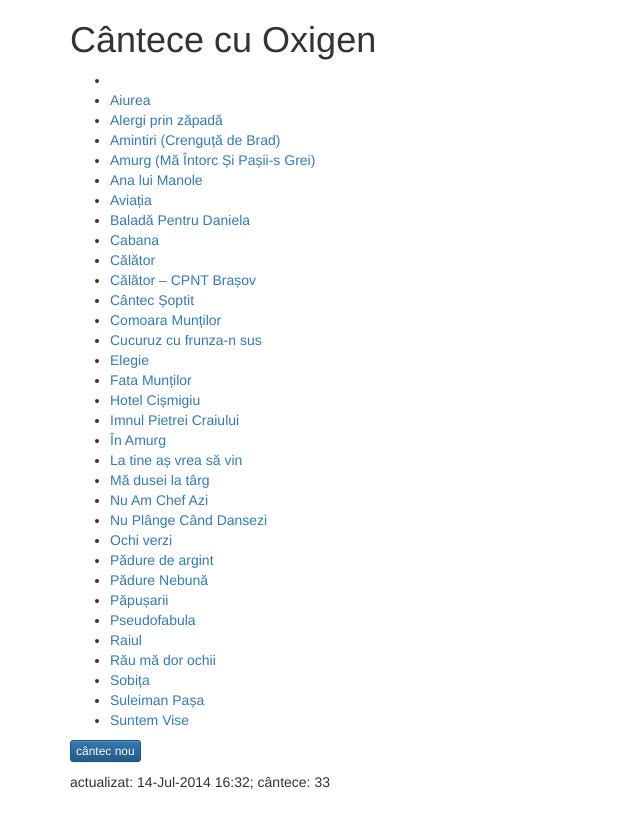
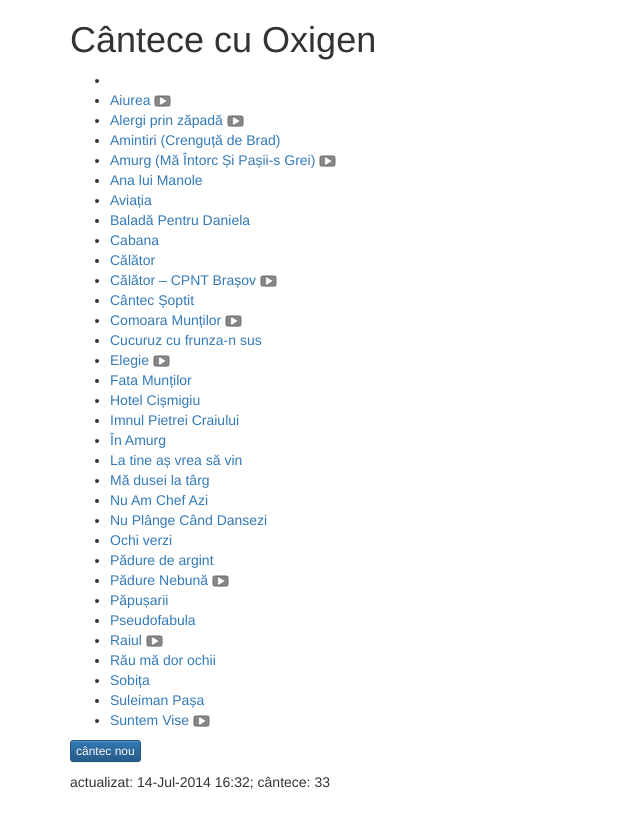
Before and after one commit to mgax/o2-songs, a Jekyll site: the page built from index.html, in a window 1280 px wide. Shown: the top 828 px of the page, without its empty margins (0-640 px from the left). Built offline with Jekyll 4.4.1, drawn with Linux system fonts in a browser that asks for light colours; nearby versions of some CDN libraries.

Commit message:
video icon

```diff
--- a/index.html
+++ b/index.html
@@ -36,7 +36,14 @@ layout: default
 <ul class="song-list">
   {% for song in site.pages %}
   {% if song.url != '/index.html' and song.url != '/manifest.appcache' %}
-    <li><a href="{{ song.url }}">{{ song.title }}</a></li>
+    <li>
+      <a href="{{ song.url }}">{{ song.title }}</a>
+      {% if song.video %}
+        <a href="{{ song.video }}" class="video" target="_blank">
+          <img src="/static/play.png">
+        </a>
+      {% endif %}
+    </li>
   {% endif %}
   {% endfor %}
 </ul>
```
Also changed, not shown: static/play.png (added).
